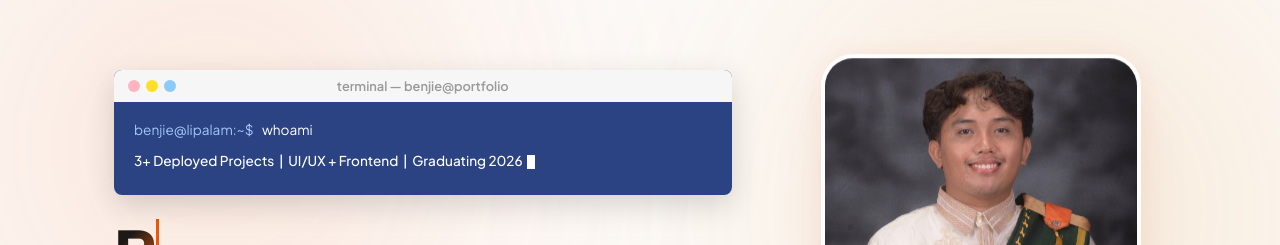
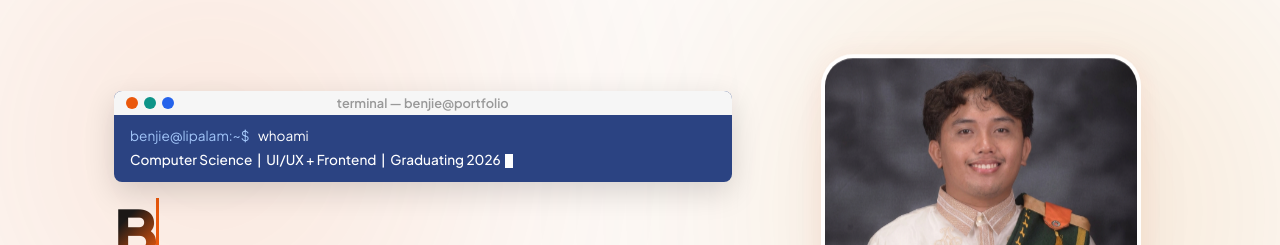
Before and after one commit to webjie28/BENJIELIPALAM, a Vue app: page / in a window 1280 px wide. Shown: the part 209-454 px from the top of the page. Built offline with nearby package versions, Linux system fonts and the light colour scheme; no server answers.

Commit message:
style: Update terminal dot colors, make thinner, and change text to Computer Science

```diff
--- a/App.vue
+++ b/App.vue
@@ -152,7 +152,7 @@
                   <span class="terminal-user">benjie@lipalam:~$</span> <span class="terminal-command">whoami</span>
                 </div>
                 <div class="terminal-line terminal-output">
-                  3+ Deployed Projects &nbsp;|&nbsp; UI/UX + Frontend &nbsp;|&nbsp; Graduating 2026<span class="terminal-cursor"></span>
+                  Computer Science &nbsp;|&nbsp; UI/UX + Frontend &nbsp;|&nbsp; Graduating 2026<span class="terminal-cursor"></span>
                 </div>
               </div>
             </div>
@@ -1505,13 +1505,12 @@ body {
   background: linear-gradient(135deg, var(--accent-blue), var(--accent-purple));
 }
 
-/* Terminal Hero Section */
 .hero-terminal {
   background: #2b4382;
   border-radius: 8px;
   width: 100%;
   max-width: 100%;
-  margin-bottom: 1.5rem;
+  margin-bottom: 1rem;
   box-shadow: 0 10px 30px rgba(0, 0, 0, 0.15);
   font-family: 'Consolas', 'Monaco', 'Courier New', monospace;
   font-size: 0.85rem;
@@ -1528,7 +1527,7 @@ body {
 
 .terminal-header {
   background: #f6f6f6;
-  padding: 10px 14px;
+  padding: 6px 12px;
   display: flex;
   align-items: center;
   position: relative;
@@ -1545,9 +1544,9 @@ body {
   border-radius: 50%;
 }
 
-.terminal-dots .dot.red { background: #ffb4c0; }
-.terminal-dots .dot.yellow { background: #ffde26; }
-.terminal-dots .dot.blue { background: #8bcbf9; }
+.terminal-dots .dot.red { background: #ea580c; }
+.terminal-dots .dot.yellow { background: #0d9488; }
+.terminal-dots .dot.blue { background: #2563eb; }
 
 .terminal-title {
   position: absolute;
@@ -1560,14 +1559,14 @@ body {
 }
 
 .terminal-body {
-  padding: 16px 20px;
+  padding: 10px 16px;
   color: #ffffff;
-  line-height: 1.8;
+  line-height: 1.6;
   text-align: left;
 }
 
 .terminal-line {
-  margin-bottom: 6px;
+  margin-bottom: 2px;
 }
 
 .terminal-user {
```
